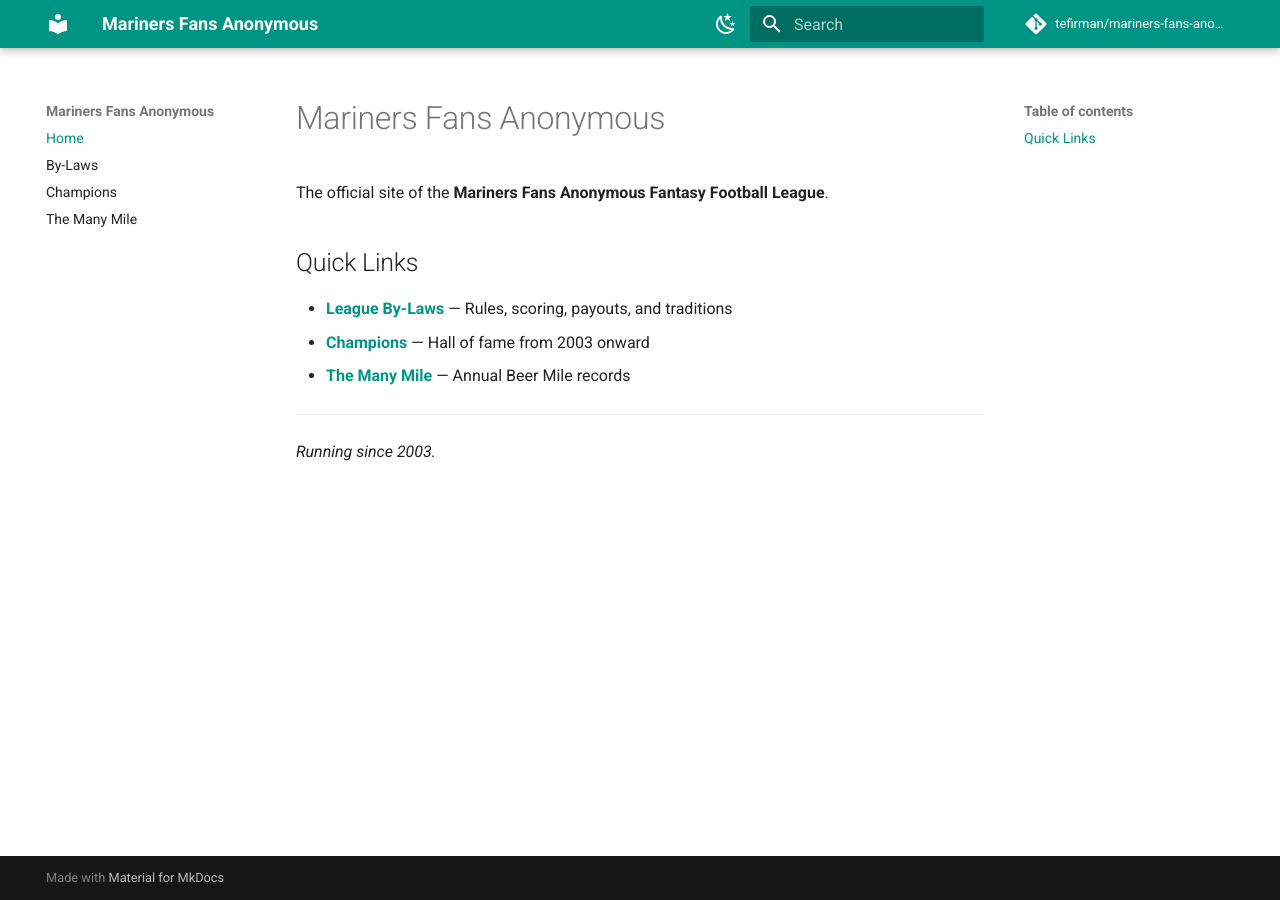
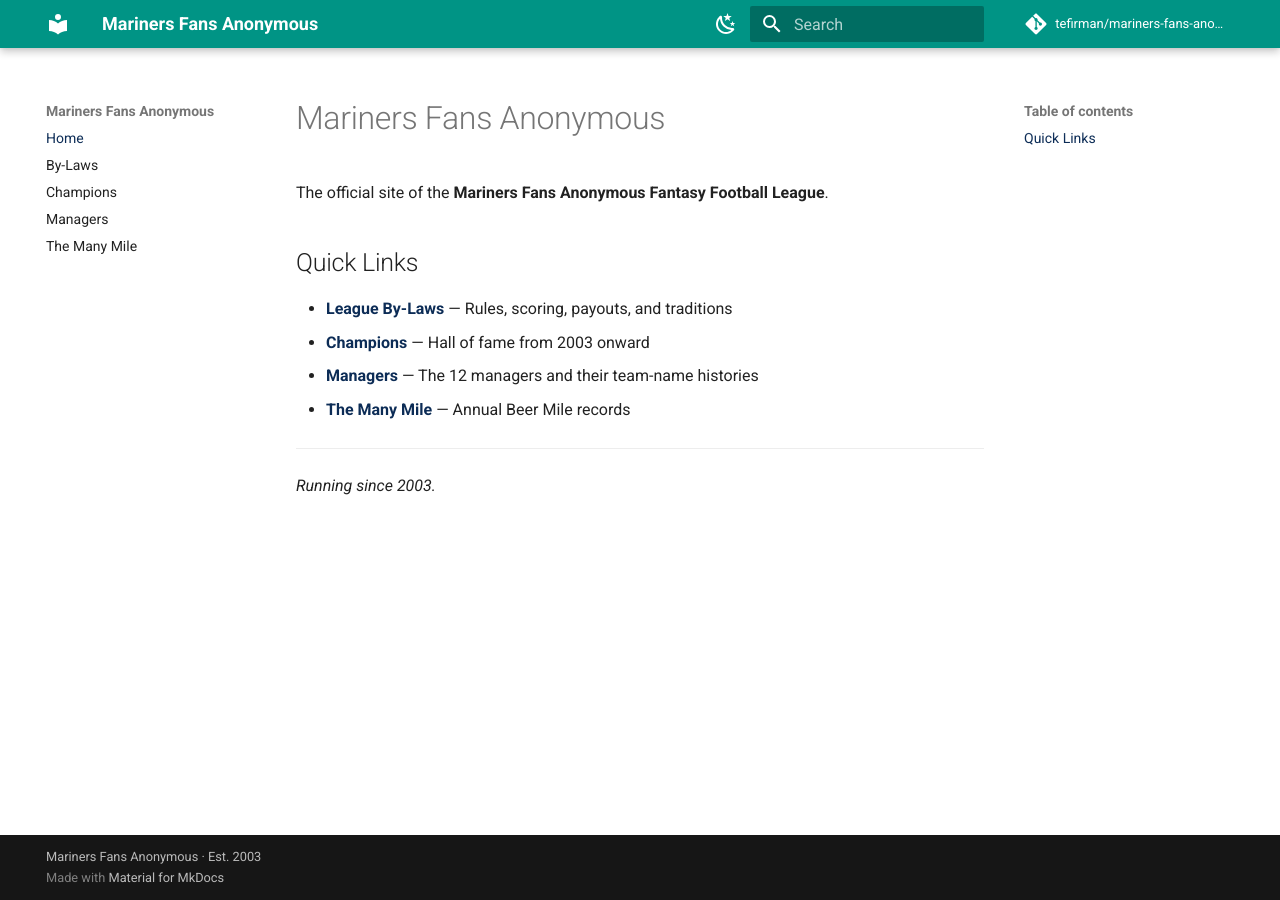
Before and after one commit to tefirman/mariners-fans-anonymous, an MkDocs documentation site: the page built from docs/index.md, in a window 1280 px wide. Built offline with MkDocs 1.6.1 and Material for MkDocs 9.7.7, drawn with Linux system fonts in a browser that asks for light colours; comment, search, counter and statistics services are not loaded.

Commit message:
Add Managers placeholder, navy accent, and footer
- New Managers page placeholder with current roster, team-name
  history, and past managers sections; commissioner to fill in
- Custom CSS overrides Material's accent to Mariners navy (#0C2C56)
  in light mode and a lighter navy in dark mode; falls back to the
  built-in indigo accent if extra.css fails to load
- Footer now reads "Mariners Fans Anonymous · Est. 2003"
- Surface Managers in nav and on the homepage

```diff
--- a/docs/index.md
+++ b/docs/index.md
@@ -6,6 +6,7 @@ The official site of the **Mariners Fans Anonymous Fantasy Football League**.
 
 - **[League By-Laws](bylaws.md)** — Rules, scoring, payouts, and traditions
 - **[Champions](champions.md)** — Hall of fame from 2003 onward
+- **[Managers](managers.md)** — The 12 managers and their team-name histories
 - **[The Many Mile](many-mile.md)** — Annual Beer Mile records
 
 ---
--- /dev/null
+++ b/docs/stylesheets/extra.css
@@ -0,0 +1,18 @@
+/* Mariners-inspired palette: teal primary, navy accent */
+
+:root {
+  --mfa-navy: #0C2C56;
+  --mfa-navy-light: #4A7BB8;
+}
+
+[data-md-color-scheme="default"] {
+  --md-accent-fg-color: var(--mfa-navy);
+  --md-accent-fg-color--transparent: rgba(12, 44, 86, 0.1);
+  --md-typeset-a-color: var(--mfa-navy);
+}
+
+[data-md-color-scheme="slate"] {
+  --md-accent-fg-color: var(--mfa-navy-light);
+  --md-accent-fg-color--transparent: rgba(74, 123, 184, 0.1);
+  --md-typeset-a-color: var(--mfa-navy-light);
+}
--- a/mkdocs.yml
+++ b/mkdocs.yml
@@ -2,6 +2,7 @@ site_name: Mariners Fans Anonymous
 site_description: League by-laws, history, and traditions for the Mariners Fans Anonymous Fantasy Football League.
 repo_url: https://github.com/tefirman/mariners-fans-anonymous
 repo_name: tefirman/mariners-fans-anonymous
+copyright: Mariners Fans Anonymous &middot; Est. 2003
 
 theme:
   name: material
@@ -9,14 +10,14 @@ theme:
     - media: "(prefers-color-scheme: light)"
       scheme: default
       primary: teal
-      accent: amber
+      accent: indigo
       toggle:
         icon: material/weather-night
         name: Switch to dark mode
     - media: "(prefers-color-scheme: dark)"
       scheme: slate
       primary: teal
-      accent: amber
+      accent: indigo
       toggle:
         icon: material/weather-sunny
         name: Switch to light mode
@@ -27,10 +28,14 @@ theme:
     - content.code.copy
     - toc.follow
 
+extra_css:
+  - stylesheets/extra.css
+
 nav:
   - Home: index.md
   - By-Laws: bylaws.md
   - Champions: champions.md
+  - Managers: managers.md
   - The Many Mile: many-mile.md
 
 markdown_extensions:
```
Also changed, not shown: docs/managers.md (added, +37 -0 lines).
